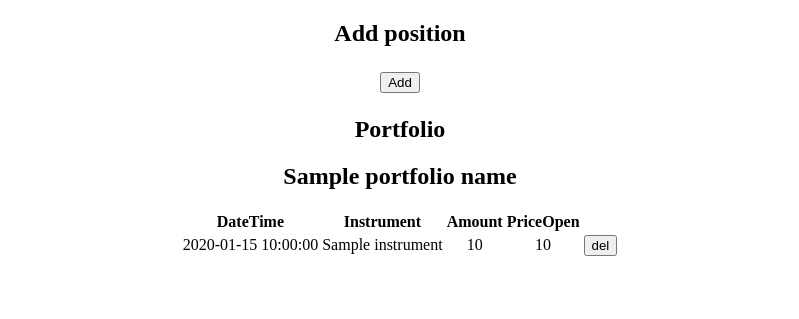
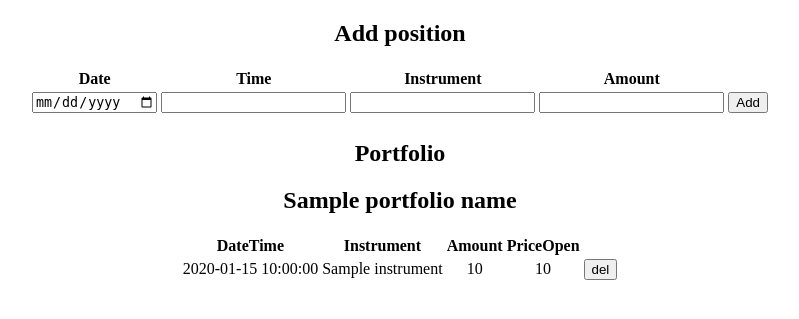
Before and after one commit to dzmitry-dp/History-portfolio, a Python web app: template app/templates/index.html in a window 1280 px wide. Shown: the part 158-477 px from the top of the page, without its empty margins (240-1039 px from the left). Run offline with Jinja, Linux system fonts and the light colour scheme; the template is opened without the code that fills it: most values are stand-ins (such as "Sample title", 1, 10 or a date in 2020); form fields are guessed from the names that the template uses.

Commit message:
Added form validation

```diff
--- a/app/__init__.py
+++ b/app/__init__.py
@@ -15,7 +15,7 @@ def get_new_position(form):
 
     if int(amount) > 0:
         direction = 'buy'
-    elif int(amount) < 0:
+    elif int(amount) <= 0:
         direction = 'sell'
 
     open_price = get_open_price(instrument, opening_time, direction)
@@ -23,6 +23,7 @@ def get_new_position(form):
         'opening_time': opening_time,
         'instrument': instrument,
         'amount': amount,
+        'direction': direction,
         'open_price': open_price,
     }
     return position
--- a/app/parsing/market.py
+++ b/app/parsing/market.py
@@ -26,8 +26,7 @@ def get_open_price(instrument, opening_time, direction):
     elif 30 < passed.days < 730:
         interval = '1h'
         data_index = opening_time - timedelta(minutes=opening_time.minute)
-    else:
-        print('Открывай позицию не старше 2х лет')
+    else: # ограничение для позиций старше 730 дней
         return None
 
     market = Market(instrument=instrument, start=time_start, end=time_end, interval=interval)
--- a/app/parsing/yahoo_call_number.py
+++ b/app/parsing/yahoo_call_number.py
@@ -12,6 +12,7 @@ call_number = {
     'CHF/PLN': {'cipher': 'CHFPLN=X', 'coefficient': 10000},
     'EUR/AUD': {'cipher': 'EURAUD=X', 'coefficient': 10000},
     'EUR/CAD': {'cipher': 'EURCAD=X', 'coefficient': 10000},
+    'EUR/CHF': {'cipher': 'EURCHF=X', 'coefficient': 10000},
     'EUR/GBP': {'cipher': 'EURGBP=X', 'coefficient': 10000},
     'EUR/NZD': {'cipher': 'EURNZD=X', 'coefficient': 10000},
     'EUR/JPY': {'cipher': 'EURJPY=X', 'coefficient': 100},
--- a/app/static/css/style.css
+++ b/app/static/css/style.css
@@ -10,3 +10,6 @@ td{
 .header {
   height: 150px;
 }
+.err {
+  color: red;
+}
--- a/app/templates/index.html
+++ b/app/templates/index.html
@@ -9,20 +9,48 @@ Let's start
 <form action="{{url_for('portfolio.add_position')}}" method="POST" autocomplete="off">
     <table>
         <tr>
-            {% for field in position_form %}
-                <th>
-                    {{field.label()}}
-                </th>
-            {% endfor %}
+            <th>{{position_form.date.label}}</th>
+            <th>{{position_form.time.label}}</th>
+            <th>{{position_form.instrument.label}}</th>
+            <th>{{position_form.amount.label}}</th>
         </tr>
         <tr>
-            {%for field in position_form %}
-                <td>
-                    {{field()}}
-                </td>
-            {% endfor %}
+            <td>
+                {{position_form.date}}
+            </td>
+            <td>
+                {{position_form.time}}
+            </td>
+            <td>
+                {{position_form.instrument}}
+            </td>
+            <td>
+                {{position_form.amount}}
+            </td>
             <td>
                 <button type="submit">Add</button>
+            </td>
+        </tr>
+        <tr class="err">
+            <td>
+                {% for error in position_form.date.errors %}
+                {{ error }}
+                {% endfor %}
+            </td>
+            <td>
+                {% for error in position_form.time.errors %}
+                {{ error }}
+                {% endfor %}
+            </td>
+            <td>
+                {% for error in position_form.instrument.errors %}
+                {{ error }}
+                {% endfor %}
+            </td>
+            <td>
+                {% for error in position_form.amount.errors %}
+                {{ error }}
+                {% endfor %}
             </td>
         </tr>
     </table>
@@ -31,7 +59,7 @@ Let's start
 
 {% block portfolio %}
 <h2>Portfolio</h2>
-<form action="{{url_for('portfolio.remove_position')}}" method="POST" autocomplete="off">
+<form action="{{url_for('portfolio.remove_position')}}" method="POST">
     </table>
     <div>
         <h2>{{portfolio_name}}</h2>
```
Also changed, not shown: app/forms.py (+15 -4 lines), app/portfolio/blueprint.py (+4 -4 lines).
